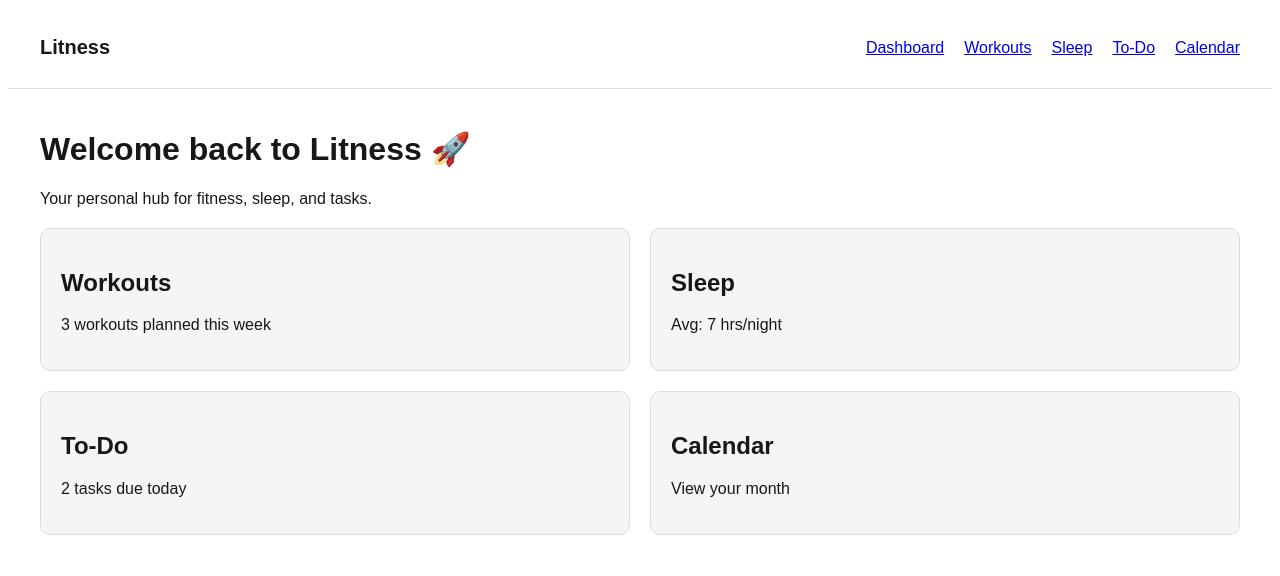
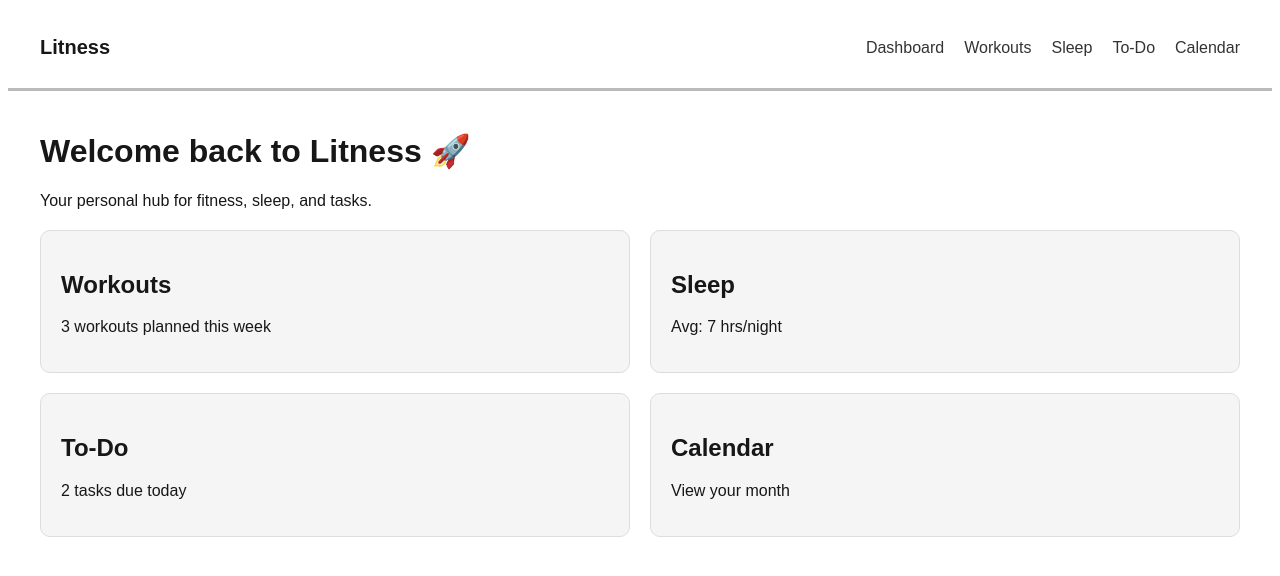
Before and after one commit to nafisurr1/litness, a Next.js app: page / in a window 1280 px wide. Shown: the top 576 px of the page. Built offline with nearby package versions, Linux system fonts and the light colour scheme.

Commit message:
Cleaned up homepage

```diff
--- a/app/layout.js
+++ b/app/layout.js
@@ -12,7 +12,7 @@ export default function RootLayout({ children }) {
     <html lang="en">
       <body>
         {/* Header */}
-        <header style={{ borderBottom: "1px solid #ddd", background: "#fff" }}>
+        <header style={{ borderBottom: "3px solid #bbb", background: "#fff" }}>
           <div
             style={{
               maxWidth: "1200px",
@@ -28,12 +28,22 @@ export default function RootLayout({ children }) {
 
             {/* Navigation */}
             <nav style={{ display: "flex", gap: "20px" }}>
-              <Link href="/">Dashboard</Link>
-              <Link href="/workouts">Workouts</Link>
-              <Link href="/sleep">Sleep</Link>
-              <Link href="/to-do">To-Do</Link>
-              <Link href="/calendar">Calendar</Link>
-            </nav>
+            <Link href="/" style={{ color: "#333", textDecoration: "none", fontWeight: "500" }}>
+              Dashboard
+            </Link>
+            <Link href="/workouts" style={{ color: "#333", textDecoration: "none", fontWeight: "500" }}>
+              Workouts
+            </Link>
+            <Link href="/sleep" style={{ color: "#333", textDecoration: "none", fontWeight: "500" }}>
+              Sleep
+            </Link>
+            <Link href="/to-do" style={{ color: "#333", textDecoration: "none", fontWeight: "500" }}>
+              To-Do
+            </Link>
+            <Link href="/calendar" style={{ color: "#333", textDecoration: "none", fontWeight: "500" }}>
+              Calendar
+            </Link>
+          </nav>
           </div>
         </header>
 
```
